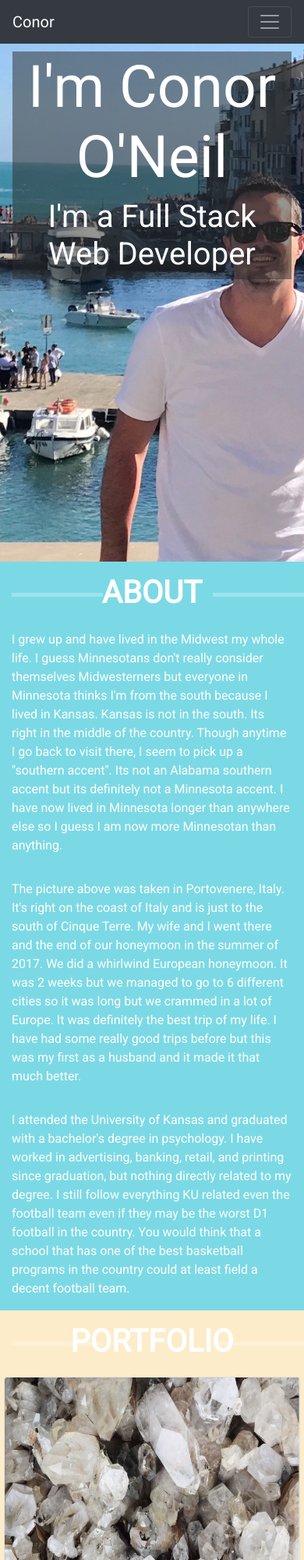
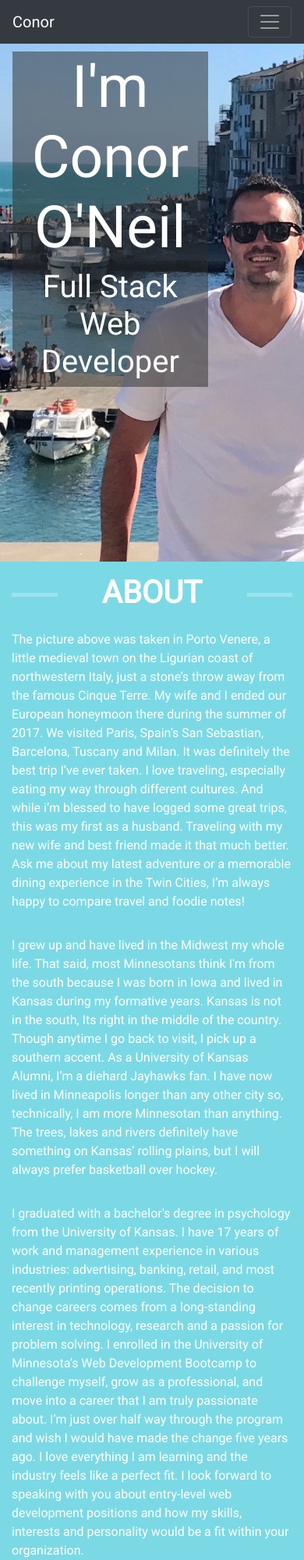
Before and after one commit to cmoneil/Newportfolio, a plain HTML site: page index.html in a window 390 px wide. Shown: the top 2000 px of the page at 78% size. Drawn offline with nearby package versions, Linux system fonts and the light colour scheme.

Commit message:
Fixed for mobile

```diff
--- a/assets/css/style.css
+++ b/assets/css/style.css
@@ -33,7 +33,7 @@ a:hover {
 {
         -webkit-transform: scale(1.3);
         -ms-transform: scale(1.3);
-        transform: scale(1.3) translate(69px);
+        transform: scale(1.3);
 }
 
 nav a {
@@ -61,18 +61,11 @@ nav a {
     color: black;
 }
 
-@media (max-width: 766px){
-    .card {
-      margin: 5px;
-    }
-  }
 p a{
     color: black;
 }
 
-.cardImg{
-    height: 250px;
-}
+
 
 h2 {
     color: white;
@@ -81,8 +74,8 @@ h2 {
 
 .headline {
     background-image: url(../images/bio_img2resize2.jpg);
-   background-repeat: no-repeat;
-   background-position: center top;
+    background-repeat: no-repeat;
+    background-position: center top;
     background-size: auto 125%;
     height: 45rem;
 
@@ -151,6 +144,7 @@ h3:after {
 .stackOverFlow {
     color: #f3a73c;
     font-size: 70px;
+    padding-bottom: 10px;
 }
 
 .mail a{
@@ -158,6 +152,46 @@ h3:after {
     color: white;
 }
 
+.mail {
+    padding: 15px 0 15px 0;
+}
+
 .btn {
     background-color: #2D2C2B;
+
 }
+
+@media (max-width: 766px){
+    .card {
+      margin: 5px;
+    }
+    .grow:hover{
+        -webkit-transform: scale(1.3);
+        -ms-transform: scale(1.3);
+        transform: scale(1.3) translate(69px);
+
+    }
+
+    i.grow:hover{
+        -webkit-transform: scale(1.3);
+        -ms-transform: scale(1.3);
+        transform: scale(1.2) translate(0, -10px);
+
+    }
+
+    .mailBtn.grow:hover{
+        transform: scale(1.2) translate(0, -5px);
+
+    }
+    h3:after, h3:before {
+        width: 15%;
+    }
+
+    h3:after {
+        margin-right: 15px;
+         }
+
+    .name{
+        width: 70%;
+    }
+  }
--- a/index.html
+++ b/index.html
@@ -59,7 +59,7 @@
             <div class="row">
                 <div class="col-lg-7 col-md-6 col-sm-10 text-center name">
                     <h1 class="conor font-weight-normal">I'm Conor O'Neil</h1>
-                    <h2 class="lead font-weight-normal">I'm a Full Stack Web Developer</h2>
+                    <h2 class="lead font-weight-normal">Full Stack Web Developer</h2>
                 </div>
             </div>
         </div>
@@ -77,31 +77,38 @@
             <div class="row">
 
                 <div class="col-lg-4 col-sm-12 mt-3">
-                    <p>I grew up and have lived in the Midwest my whole life. I guess Minnesotans don't really consider themselves
-                        Midwesterners but everyone in Minnesota thinks I'm from the south because I lived in Kansas. Kansas
-                        is not in the south. Its right in the middle of the country. Though anytime I go back to visit there,
-                        I seem to pick up a "southern accent". Its not an Alabama southern accent but its definitely not
-                        a Minnesota accent. I have now lived in Minnesota longer than anywhere else so I guess I am now more
-                        Minnesotan than anything.
+                    <p>The picture above was taken in Porto Venere, a little medieval town on the Ligurian coast of northwestern
+                        Italy, just a stone’s throw away from the famous Cinque Terre. My wife and I ended our European honeymoon
+                        there during the summer of 2017. We visited Paris, Spain’s San Sebastian, Barcelona, Tuscany and
+                        Milan. It was definitely the best trip I’ve ever taken. I love traveling, especially eating my way
+                        through different cultures. And while i’m blessed to have logged some great trips, this was my first
+                        as a husband. Traveling with my new wife and best friend made it that much better. Ask me about my
+                        latest adventure or a memorable dining experience in the Twin Cities, I’m always happy to compare
+                        travel and foodie notes!
                     </p>
                 </div>
 
                 <div class="col-lg-4 col-sm-12 mt-3">
-                    <p>The picture above was taken in Portovenere, Italy. It's right on the coast of Italy and is just to the
-                        south of Cinque Terre. My wife and I went there and the end of our honeymoon in the summer of 2017.
-                        We did a whirlwind European honeymoon. It was 2 weeks but we managed to go to 6 different cities
-                        so it was long but we crammed in a lot of Europe. It was definitely the best trip of my life. I have
-                        had some really good trips before but this was my first as a husband and it made it that much better.
+                    <p>I grew up and have lived in the Midwest my whole life. That said, most Minnesotans think I'm from the
+                        south because I was born in Iowa and lived in Kansas during my formative years. Kansas is not in
+                        the south, Its right in the middle of the country. Though anytime I go back to visit, I pick up a
+                        southern accent. As a University of Kansas Alumni, I’m a diehard Jayhawks fan. I have now lived in
+                        Minneapolis longer than any other city so, technically, I am more Minnesotan than anything. The trees,
+                        lakes and rivers definitely have something on Kansas’ rolling plains, but I will always prefer basketball
+                        over hockey.
                     </p>
                 </div>
 
                 <div class="col-lg-4 col-sm-12 mt-3">
-                    <p>
-                        I attended the University of Kansas and graduated with a bachelor's degree in psychology. I have worked in advertising, banking,
-                        retail, and printing since graduation, but nothing directly related to my degree. I still follow
-                        everything KU related even the football team even if they may be the worst D1 football in the country.
-                        You would think that a school that has one of the best basketball programs in the country could at
-                        least field a decent football team.</p>
+                    <p>I graduated with a bachelor's degree in psychology from the University of Kansas. I have 17 years of
+                        work and management experience in various industries: advertising, banking, retail, and most recently
+                        printing operations. The decision to change careers comes from a long-standing interest in technology,
+                        research and a passion for problem solving. I enrolled in the University of Minnesota’s Web Development
+                        Bootcamp to challenge myself, grow as a professional, and move into a career that I am truly passionate
+                        about. I’m just over half way through the program and wish I would have made the change five years
+                        ago. I love everything I am learning and the industry feels like a perfect fit. I look forward to
+                        speaking with you about entry-level web development positions and how my skills, interests and personality
+                        would be a fit within your organization. </p>
                 </div>
 
             </div>
@@ -129,7 +136,7 @@
                     </div>
                 </div>
 
-                <div class="col-lg-2 col-md-2 col-sm-2 col-0"></div>
+                <div class="col-lg-2 col-md-2 col-sm-1 col-0"></div>
 
                 <div class="card col-lg-5 col-sm-5 h-50 mb-5">
                     <a href='https://cmoneil.github.io/GifTastic/index.html' class="caption">
@@ -143,10 +150,7 @@
                             <a href="https://github.com/cmoneil/GifTastic">Github link to project.</a>
                         </p>
                     </div>
-
                 </div>
-
-
             </div>
 
             <div class="row">
@@ -161,11 +165,9 @@
                             <a href="https://github.com/cmoneil/TriviaGame">Github link to project.</a>
                         </p>
                     </div>
-
                 </div>
 
-
-                <div class="col-lg-2 col-md-2 col-sm-2 col-0"></div>
+                <div class="col-lg-2 col-md-2 col-sm-1 col-0"></div>
 
                 <div class="card col-lg-5 col-sm-5 h-50 mb-5">
                     <a href='https://cmoneil.github.io/Hangman-Game/index.html' class="caption">
@@ -178,10 +180,11 @@
                             <a href="https://github.com/cmoneil/Hangman-Game">Github link to project.</a>
                         </p>
                     </div>
+                </div>
+            </div>
 
-                </div>
+            <div class="row">
                 <div class="card col-lg-5 col-sm-5 h-50 mb-2">
-
                     <a href='https://github.com/cmoneil/LiriBot' class="caption">
                         <img class="card-img-top cardImg" src="assets/images/nodejs.png" alt="Card image cap">
                         <div class="card-header text-center">Liri Bot</div>
@@ -201,7 +204,7 @@
 
                 </div>
 
-                <div class="col-lg-2 col-md-2 col-sm-2 col-0"></div>
+                <div class="col-lg-2 col-md-2 col-sm-1 col-0"></div>
 
                 <div class="card col-lg-5 col-sm-5 h-50 mb-2">
                     <a href='https://sleepy-woodland-24248.herokuapp.com/' class="caption">
@@ -210,19 +213,33 @@
                     </a>
                     <div class="card-body">
                         <p class="card-text">This is a full stack web app that is hosted on Heroku. It uses HTML, CSS, JavaScript, jQuery, Node,
-                            and Express. It is a survey that will match you with a person with the most similar answers.
-
-                            <a href="https://github.com/cmoneil/FriendFinder">Github link to project.</a>
+                        and Express. It is a survey that will match you with a person with the most similar answers.
+                        <a href="https://github.com/cmoneil/FriendFinder">Github link to project.</a>
                         </p>
                     </div>
 
                 </div>
+            </div>
+            <div class="row">
+                <div class="card col-lg-5 col-sm-5 h-50 mb-2">
+                    <a href='https://serene-harbor-30113.herokuapp.com/' class="caption">
+                        <img class="card-img-top cardImg" src="assets/images/header.jpg" alt="Card image cap">
+                        <div class="card-header text-center">Burger Devour</div>
+                    </a>
+                    <div class="card-body">
+                        <p class="card-text">This is a full stack web app that is hosted on Heroku. It uses HTML, CSS, JavaScript, jQuery, Node, MySQL, and Express. It is an app that allows to add burgers to a MySQL database and allows you to devour them and then to eat them again. This changes the devour state in the database.
+                        <a href="https://github.com/cmoneil/burger">Github link to project.</a>
+                        </p>
+                    </div>
+
+                </div>
+            </div>
 
 
-            </div>
+        </div>
 
-        </div>
     </div>
+
 
     <div id="skills">
         <div class="container">
@@ -247,6 +264,7 @@
             </div>
             <div class="row skills">
                 <div class="col-12 text-center mb-3">
+                    <p>Sequelize</p>
                     <p>And working on many others</p>
                 </div>
             </div>
@@ -275,7 +293,7 @@
             </div>
             <div class="row">
                 <div class="container text-center mail mb-5">
-                    <a class="btn btn-lg btn-border grow" href="mailto:conor@theconoroneil.com?Subject=Portfolio%20link">Send a message</a>
+                    <a class="btn btn-lg btn-border grow mailBtn" href="mailto:conor@theconoroneil.com?Subject=Portfolio%20link">Send a message</a>
                 </div>
             </div>
         </div>
```
Also changed, not shown: assets/images/header.jpg (added), 1 other file.
